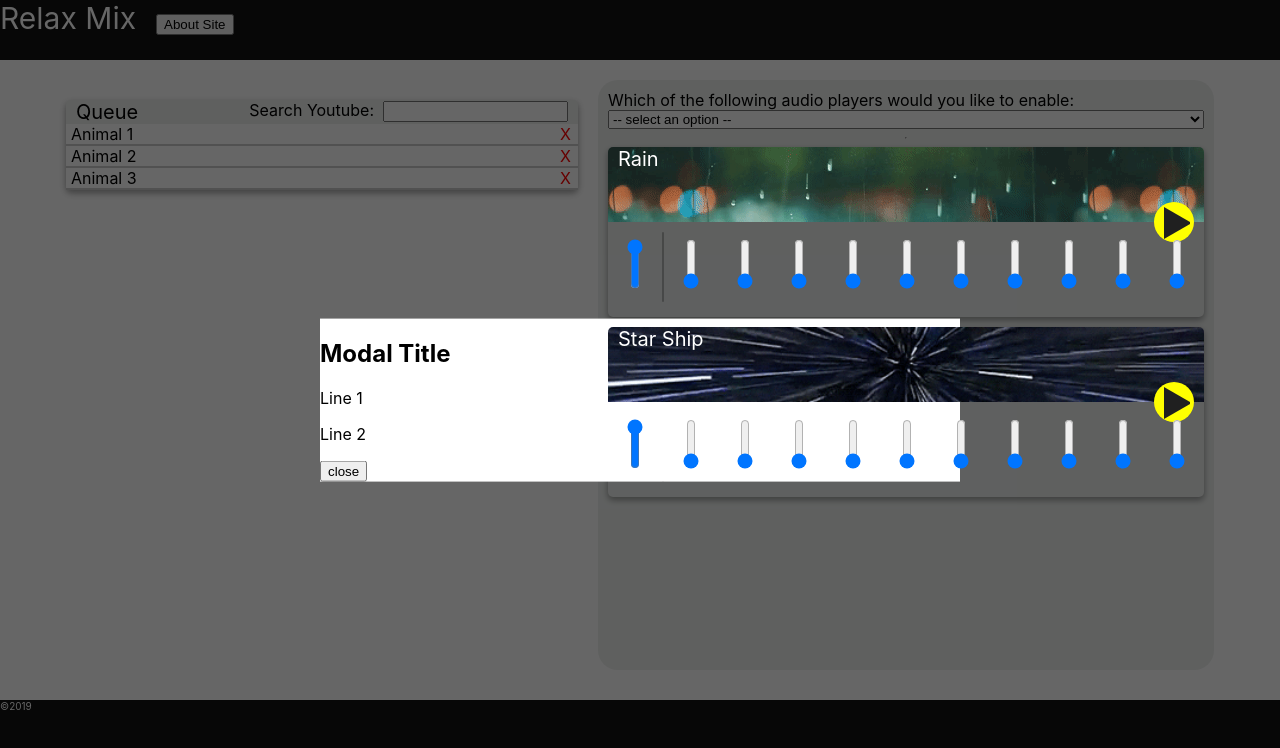
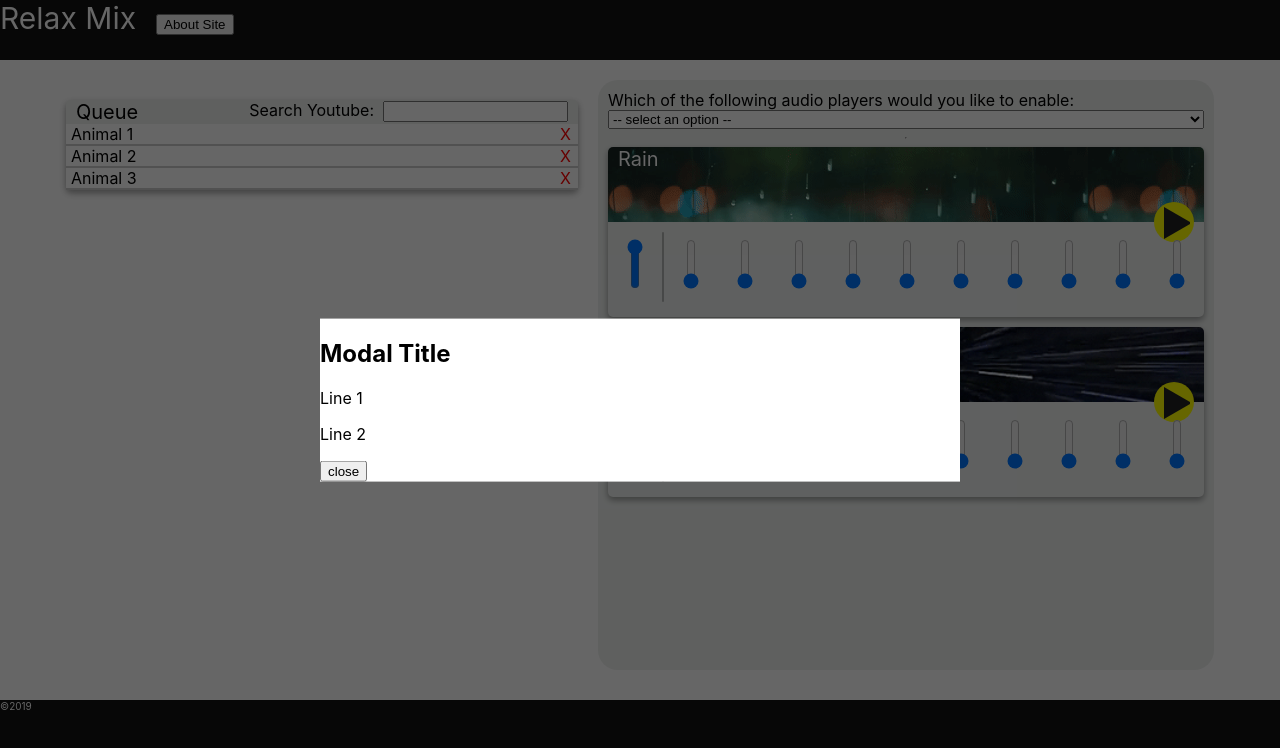
Before and after one commit to maciebey/equalizer, a React (Create React App) app: page / in a window 1280 px wide. Both pictures are taken after a click on the button "About Site". Shown: the top 748 px of the page. Built offline with nearby package versions, Linux system fonts and the light colour scheme; what gapi-script would draw is missing.

Commit message:
Fix for modal z-index issues

```diff
--- a/src/components/Modal.css
+++ b/src/components/Modal.css
@@ -5,6 +5,12 @@
   width:100%;
   height: 100%;
   background: rgba(0, 0, 0, 0.6);
+  display: block;
+  z-index: 1;
+}
+
+.modal.hide {
+  display: none;
 }
 
 .modal-main {
@@ -17,11 +23,3 @@
   left:50%;
   transform: translate(-50%,-50%);
 }
-
-.display-block {
-  display: block;
-}
-
-.display-none {
-  display: none;
-}
--- a/src/components/Modal.js
+++ b/src/components/Modal.js
@@ -2,10 +2,8 @@ import React from 'react'
 import './Modal.css'
 
 const Modal = ({ handleClose, show, children }) => {
-  const showHideClassName = show ? 'modal display-block' : 'modal display-none'
-
   return (
-    <div className={showHideClassName}>
+    <div className={'modal ' + (show ? '' : ' hide')}>
       <section className='modal-main'>
         {children}
         <button onClick={handleClose}>close</button>
```
Also changed, not shown: 1 other file (tests, documents, lock files or other folders).
